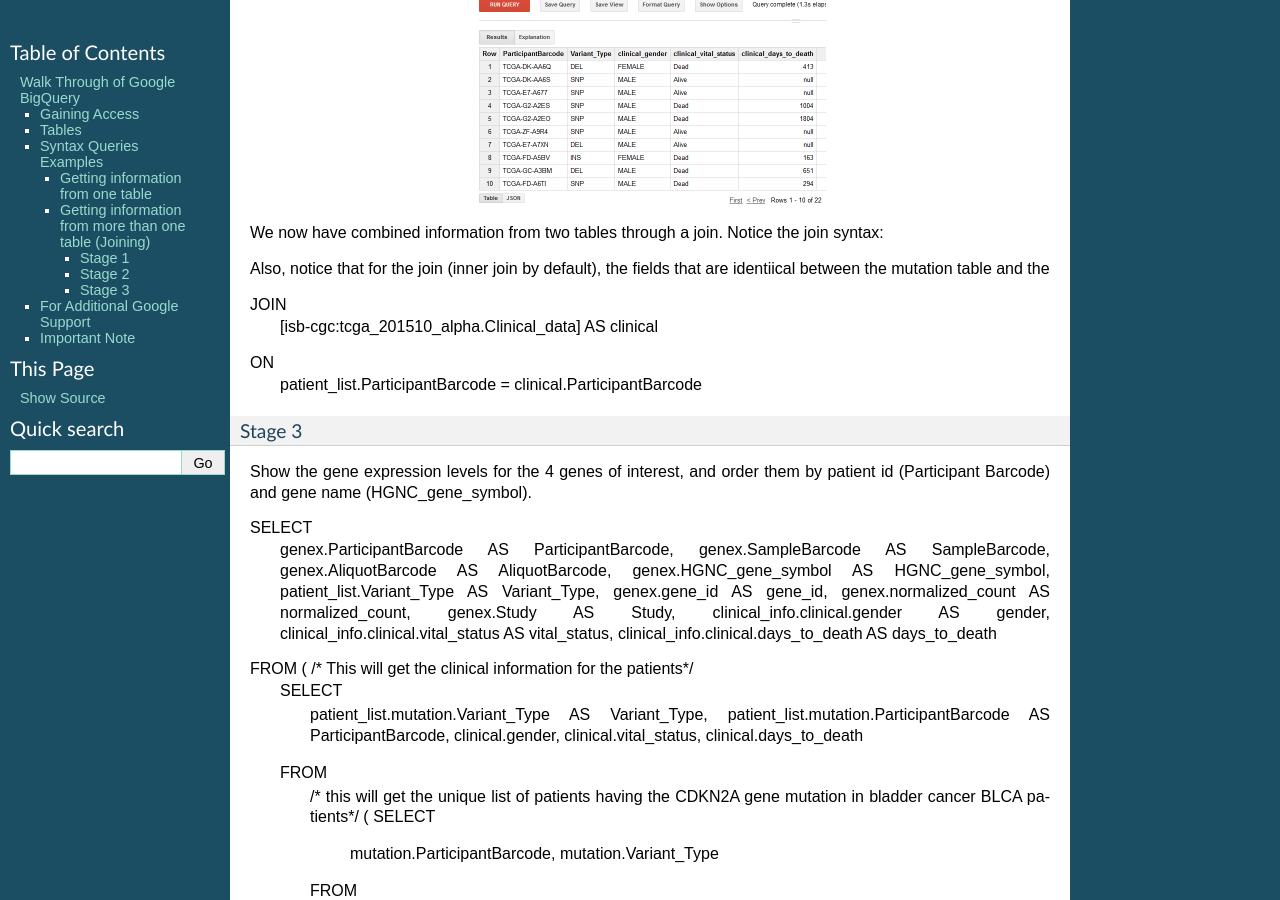
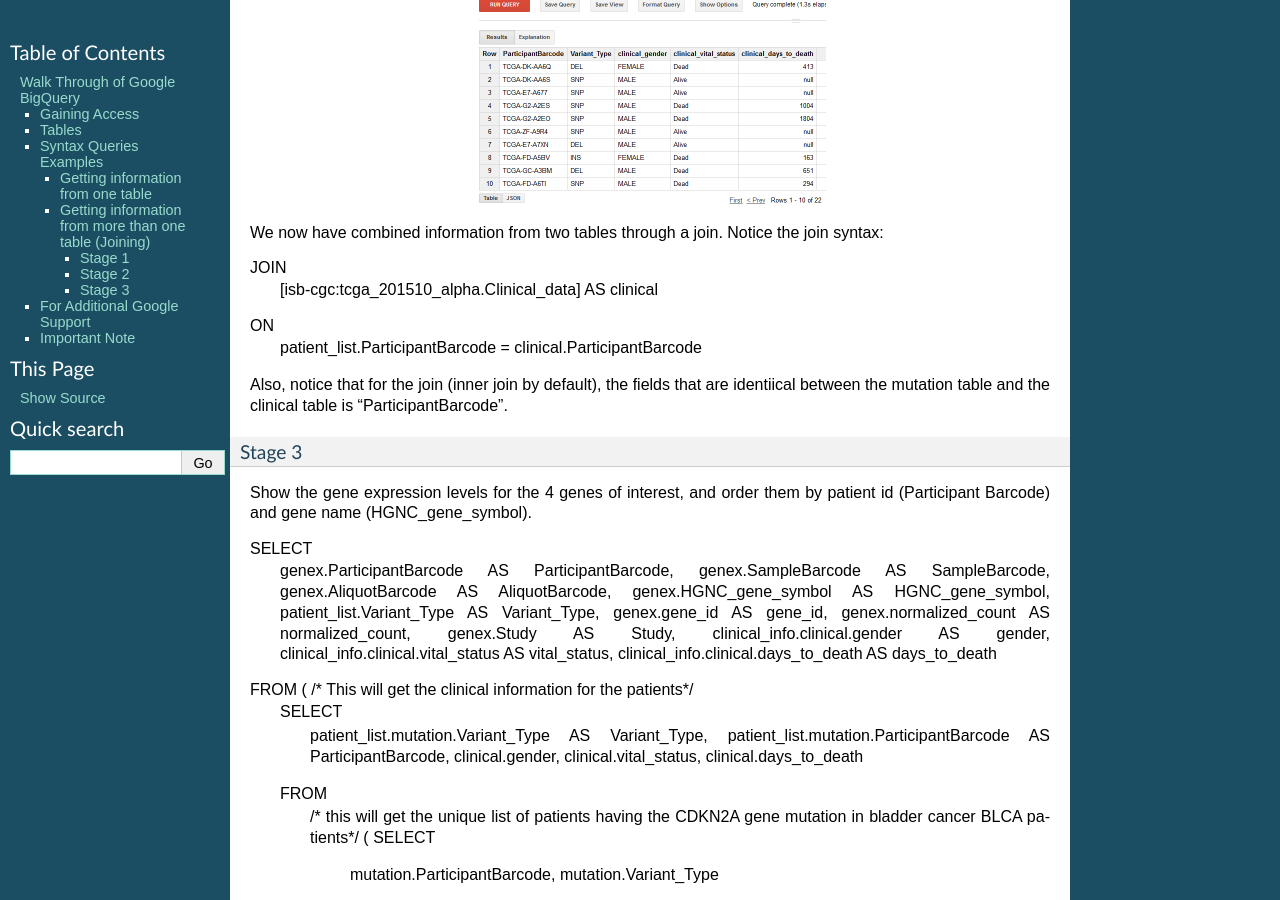
Before and after one commit to isb-cgc/readthedocs, a Sphinx documentation site: the page built from docs/source/sections/progapi/bigqueryGUI/WalkthroughOfGoogleBigQuery.rst, in a window 1280 px wide and 900 px high, scrolled down 3933 px. Built offline with Sphinx 7.4.7, drawn with Linux system fonts in a browser that asks for light colours.

Commit message:
Update WalkthroughOfGoogleBigQuery.rst

```diff
--- a/docs/source/sections/progapi/bigqueryGUI/WalkthroughOfGoogleBigQuery.rst
+++ b/docs/source/sections/progapi/bigqueryGUI/WalkthroughOfGoogleBigQuery.rst
@@ -141,12 +141,12 @@ ON
 
 We now have combined information from two tables through a join.  Notice the join syntax:
 
-Also, notice that for the join (inner join by default), the fields that are identiical between the mutation table and the
-
 JOIN
   [isb-cgc:tcga_201510_alpha.Clinical_data] AS clinical
 ON
   patient_list.ParticipantBarcode = clinical.ParticipantBarcode
+
+Also, notice that for the join (inner join by default), the fields that are identiical between the mutation table and the clinical table is "ParticipantBarcode".
 
 Stage 3
 *******
```
